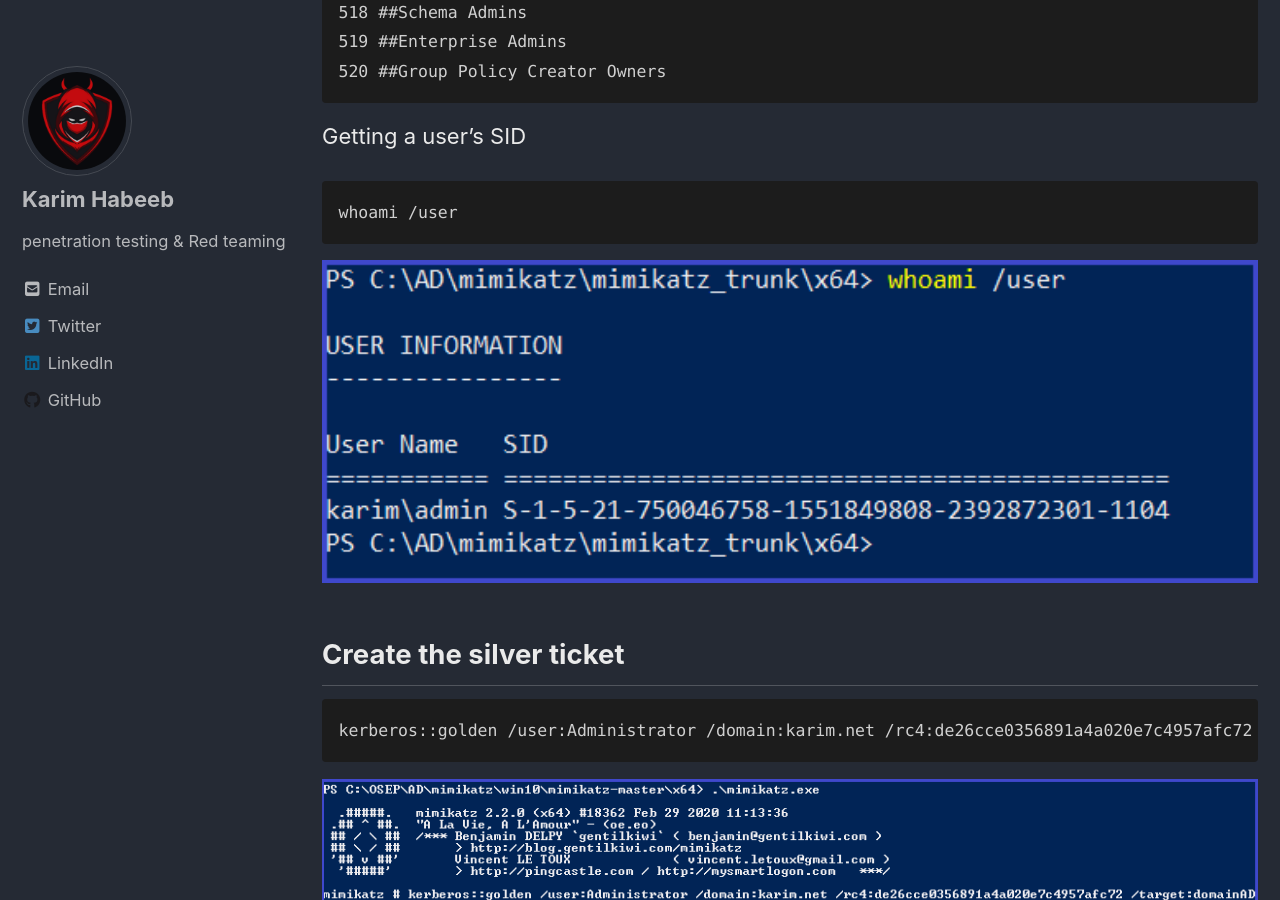
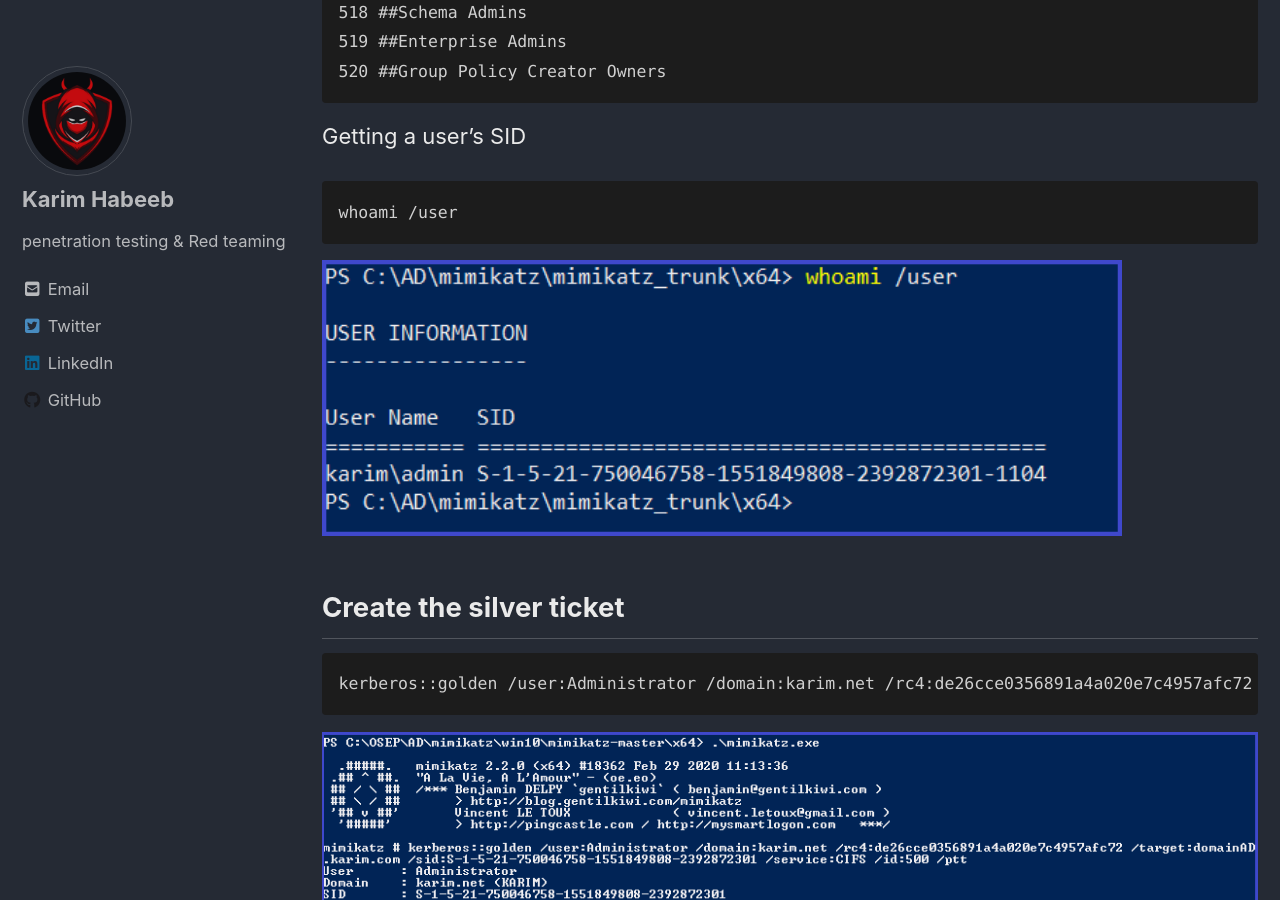
Before and after one commit to NoRed0x/NoRed0x.github.io, a Jekyll site: the page built from _posts/Red-Teaming/2021-07-14- Kerberos-Attacks-Silver-Ticket.md, in a window 1280 px wide and 900 px high, scrolled down 3054 px. Built offline with Jekyll 4.4.1, drawn with Linux system fonts in a browser that asks for light colours; cached includes are drawn as plain includes; nearby versions of some CDN libraries.

Commit message:
Update 2021-07-14- Kerberos-Attacks-Silver-Ticket.md

````diff
--- a/_posts/Red-Teaming/2021-07-14- Kerberos-Attacks-Silver-Ticket.md
+++ b/_posts/Red-Teaming/2021-07-14- Kerberos-Attacks-Silver-Ticket.md
@@ -72,7 +72,7 @@ Getting a user's SID
 ```
 whoami /user
 ```
-<img src="/img/silver/sid.PNG" alt="Getting-gz" width="1000" height="150">
+<img src="/img/silver/sid.PNG" alt="Getting-gz" width="800" height="150">
 
 ## Create the silver ticket
 ```
@@ -102,10 +102,10 @@ Inject in memory using mimikatz
 kerberos::ptt  ticket.kirbi
 ```
 
-<img src="/img/silver/f2.PNG" alt="Getting-gz" width="1000" height="200">
+<img src="/img/silver/f2.PNG" alt="Getting-gz" width="800" height="150">
 
 ## Access domain controller
 ```
 dir \\domainAD.karim.net\c$
 ```
-<img src="/img/silver/da.PNG" alt="Getting-gz" width="600" height="150">
+<img src="/img/silver/da.PNG" alt="Getting-gz" width="1000" height="200">
````
